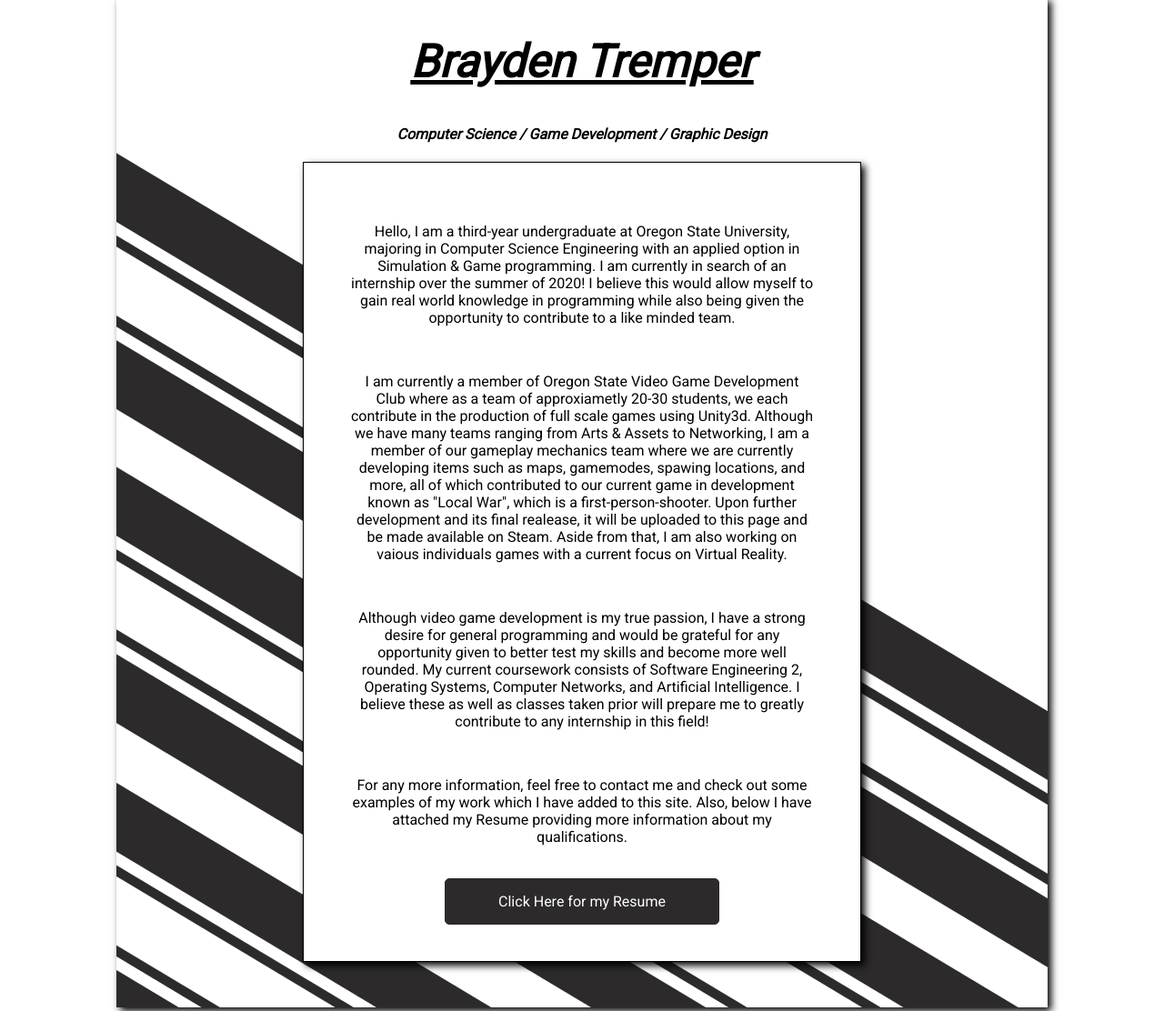
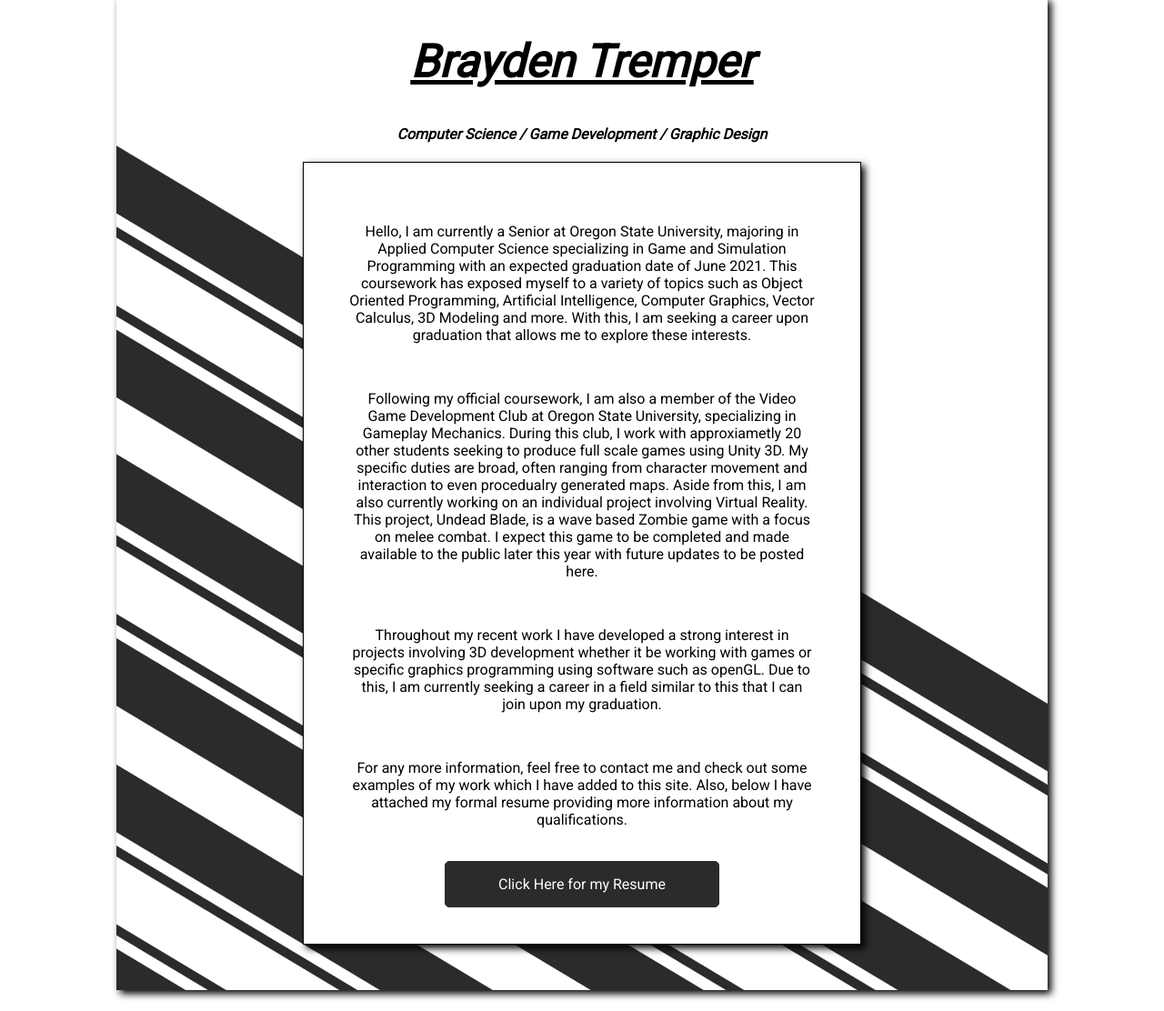
Before and after one commit to tremperb/tremperb.github.io, a plain HTML site: page index.html in a window 1280 px wide. Shown: the part 288-1400 px from the top of the page at 91% size. Drawn offline with Linux system fonts and the light colour scheme.

Commit message:
Updated With new game

```diff
--- a/index.html
+++ b/index.html
@@ -39,30 +39,28 @@
         <h4> <em> Computer Science / Game Development / Graphic Design </em> </h4>
         <div class="info-container" style="background-color: white;">
           <p>
-            Hello, I am a third-year undergraduate at Oregon State University, majoring in
-            Computer Science Engineering with an applied option in Simulation & Game programming.
-            I am currently in search of an internship over the summer of 2020! I believe this would
-            allow myself to gain real world knowledge in programming while also being given the
-            opportunity to contribute to a like minded team.
+            Hello, I am currently a Senior at Oregon State University, majoring in Applied Computer Science specializing
+            in Game and Simulation Programming with an expected graduation date of June 2021. This coursework has exposed
+            myself to a variety of topics such as Object Oriented Programming, Artificial Intelligence, Computer Graphics,
+            Vector Calculus, 3D Modeling and more. With this, I am seeking a career upon graduation that allows me to explore
+            these interests.
           </p> <br>
           <p>
-            I am currently a member of Oregon State Video Game Development Club where as a team of
-            approxiametly 20-30 students, we each contribute in the production of full scale games
-            using Unity3d. Although we have many teams ranging from Arts & Assets to Networking, I am a member
-            of our gameplay mechanics team where we are currently developing items such as maps, gamemodes, spawing locations,
-            and more, all of which contributed to our current game in development known as "Local War", which is a first-person-shooter.
-            Upon further development and its final realease, it will be uploaded to this page and be made available on Steam.
-            Aside from that, I am also working on vaious individuals games with a current focus on Virtual Reality.
+            Following my official coursework, I am also a member of the Video Game Development Club at Oregon State University, specializing
+            in Gameplay Mechanics. During this club, I work with approxiametly 20 other students seeking to produce full scale games using Unity 3D.
+            My specific duties are broad, often ranging from character movement and interaction to even procedualry generated maps.
+            Aside from this, I am also currently working on an individual project involving Virtual Reality. This project, Undead Blade,
+            is a wave based Zombie game with a focus on melee combat. I expect this game to be completed and made available to the
+            public later this year with future updates to be posted here.
           </p> <br>
           <p>
-            Although video game development is my true passion, I have a strong desire for general programming
-            and would be grateful for any opportunity given to better test my skills and become more well rounded.
-            My current coursework consists of Software Engineering 2, Operating Systems, Computer Networks, and Artificial Intelligence.
-            I believe these as well as classes taken prior will prepare me to greatly contribute to any internship in this field!
+            Throughout my recent work I have developed a strong interest in projects involving 3D development whether it be working with games
+            or specific graphics programming using software such as openGL. Due to this, I am currently seeking a career in a field similar
+            to this that I can join upon my graduation.
           </p> <br>
           <p>
             For any more information, feel free to contact me and check out some examples of my work
-            which I have added to this site. Also, below I have attached my Resume providing more information
+            which I have added to this site. Also, below I have attached my formal resume providing more information
             about my qualifications.
           </p>
 
--- a/style.css
+++ b/style.css
@@ -181,3 +181,8 @@ button:hover {
   color: #2C2A2B;
   background-color: white;
 }
+
+#undead {
+  width: 1920px;
+  height: 1080px;
+}
```
Also changed, not shown: myWork.html (+28 -29 lines), UndeadBladeCover.png (added), timeWarp.png (added), 1 other file.
